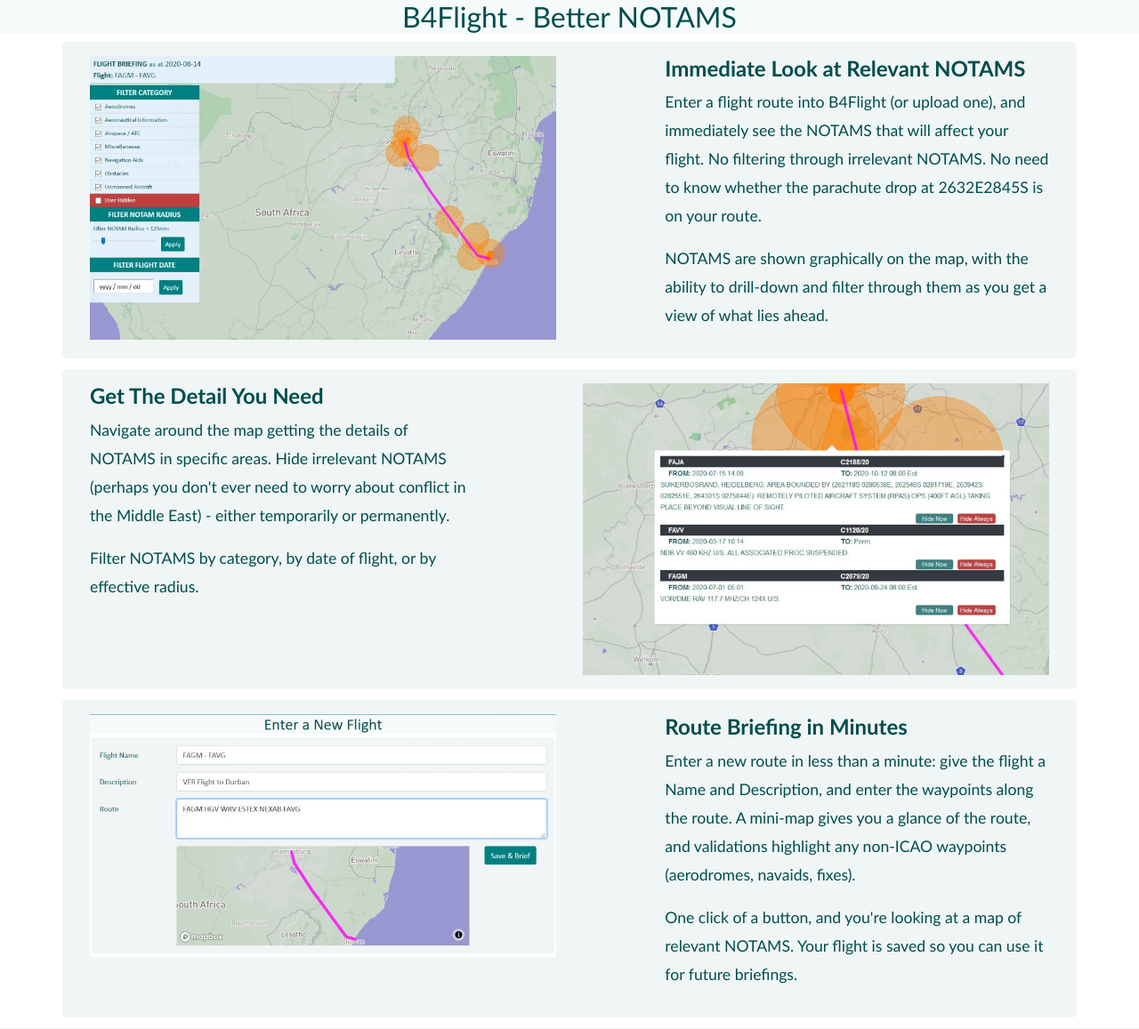
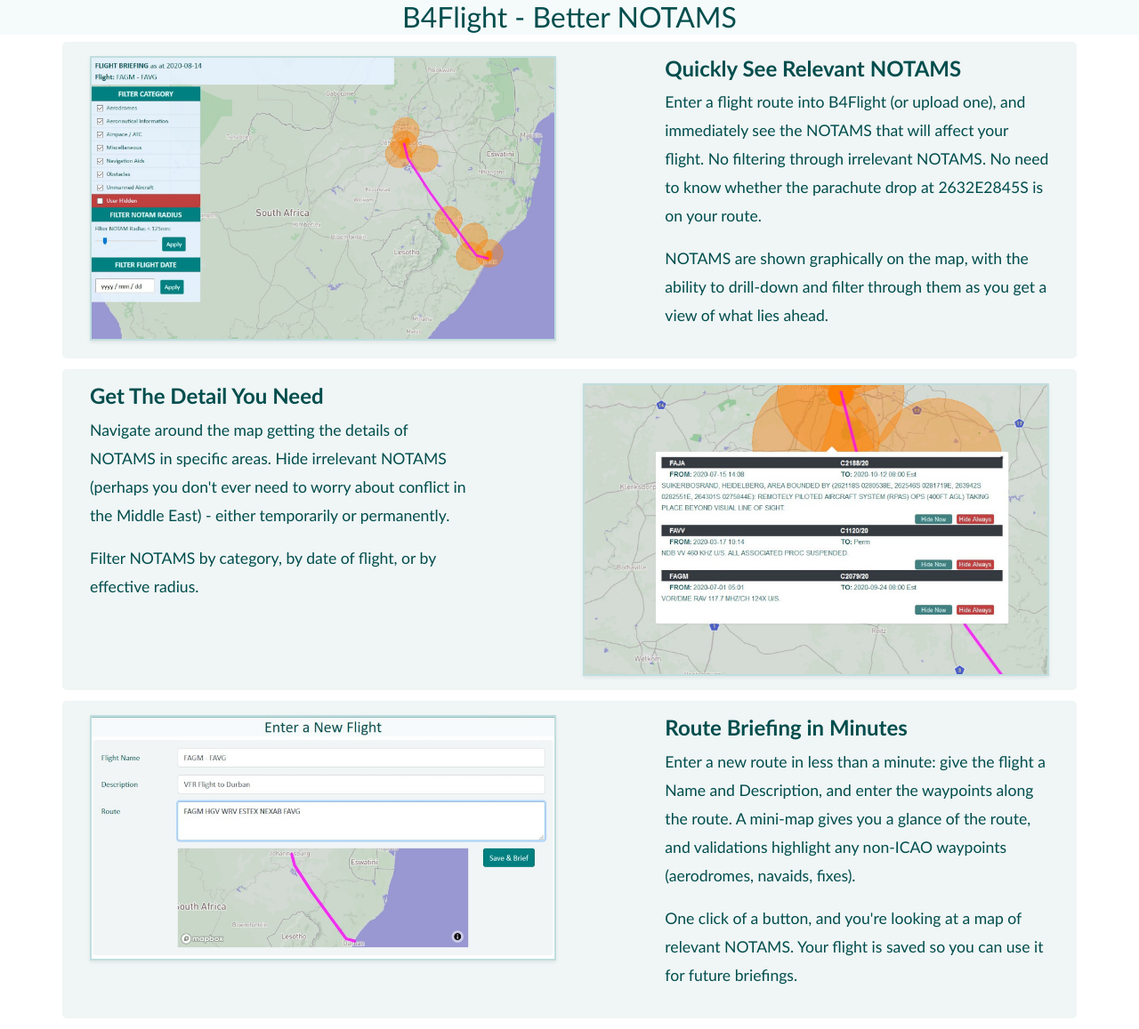
Before and after one commit to yyqyu/B4Flight, a Flask app: page / in a window 1280 px wide. Shown: the part 51-1208 px from the top of the page at 89% size. Run offline with Flask 2, Linux system fonts and the light colour scheme; parts of the project's set-up code (start-up, migrations or seed data) failed here and were passed over; some libraries are stand-ins or nearby versions.

Commit message:
Updated Index Page Format

```diff
--- a/B4Flight/src/flightbriefing/static/b4flight.css
+++ b/B4Flight/src/flightbriefing/static/b4flight.css
@@ -7,14 +7,21 @@ body {
 	color: rgb(0, 77, 77);
 }
 
-div.home-page-text {
+div.home-page {
 	font-size: 1.1rem;
 	font-weight: lighter;
 	line-height: 2rem;
 }
 
-h2.home-page-text {
+h2.home-page {
 	font-weight: bolder;
+	font-size: x-large;
+}
+
+img.home-page {
+    border-width: 2px;
+    border-style: solid;
+    border-color: rgba(0,128,128,0.2);
 }
 
 .bflight-form-login {
@@ -81,12 +88,12 @@ h2.home-page-text {
 	color: rgb(230,255,255);
 }
 
-.bflight-navitem.bflight-nav-user a:hover {
+a.bflight-nav-user:hover {
 	color: rgb(0, 77, 77);
 	background-color: rgb(255,255,255);
 	text-decoration: none;
 }
-.bflight-navitem.bflight-nav-user a {
+a.bflight-nav-user {
 	color: rgb(0, 77, 77);
 }
 
@@ -97,6 +104,8 @@ h2.home-page-text {
 	margin-top: 0.5rem;
 	padding-left: 0.5rem;
 	padding-right: 0.5rem;
+	padding-top: 0.1rem;
+	padding-bottom: 0.1rem;
 	border-radius: 5px;
 }
 
--- a/B4Flight/src/flightbriefing/templates/index.html
+++ b/B4Flight/src/flightbriefing/templates/index.html
@@ -14,11 +14,11 @@
 <div class="container">
 	<div class="row bflight-panel">
 		<div class="col-sm-6">
-			<img class="img-fluid" src="{{url_for('static', filename='img/flight-map.jpg')}}" alt="View Notam Details">
+			<img class="img-fluid home-page shadow-sm" src="{{url_for('static', filename='img/flight-map.jpg')}}" alt="View Notam Details">
 		</div>
 		<div class="col-sm-5 offset-sm-1">
-			<h2 class="home-page-text">Immediate Look at Relevant NOTAMS</h2>
-			<div class="home-page-text">
+			<h2 class="home-page">Quickly See Relevant NOTAMS</h2>
+			<div class="home-page">
 				<p>Enter a flight route into B4Flight (or upload one), and immediately see the NOTAMS that will affect your flight.
 				No filtering through irrelevant NOTAMS.  No need to know whether the parachute drop at 2632E2845S is on your route.</p>
 				<p>NOTAMS are shown graphically on the map, with the ability to drill-down and filter through them as you get a view of what lies ahead.</p>
@@ -28,25 +28,25 @@
 
 	<div class="row bflight-panel">
 		<div class="col-sm-5">
-			<h2 class="home-page-text">Get The Detail You Need</h2>
-			<div class="home-page-text">
+			<h2 class="home-page">Get The Detail You Need</h2>
+			<div class="home-page">
 				<p>Navigate around the map getting the details of NOTAMS in specific areas.
 				Hide irrelevant NOTAMS (perhaps you don't ever need to worry about conflict in the Middle East) - either temporarily or permanently.</p>
 				<p>Filter NOTAMS by category, by date of flight, or by effective radius.</p>
 			</div>
 		</div>
 		<div class="offset-sm-1 col-sm-6 ">
-			<img class="img-fluid" src="{{url_for('static', filename='img/notam-view.jpg')}}" alt="Overview of Notams along a route">
+			<img class="img-fluid home-page shadow-sm" src="{{url_for('static', filename='img/notam-view.jpg')}}" alt="Overview of Notams along a route">
 		</div>
 	</div>
 
 	<div class="row bflight-panel">
 		<div class="col-sm-6 ">
-			<img class="img-fluid" src="{{url_for('static', filename='img/create-flight.jpg')}}" alt="Create a New Flight Route">
+			<img class="img-fluid home-page shadow-sm" src="{{url_for('static', filename='img/create-flight.jpg')}}" alt="Create a New Flight Route">
 		</div>
 		<div class="offset-sm-1 col-sm-5">
-			<h2 class="home-page-text">Route Briefing in Minutes</h2>
-			<div class="home-page-text">
+			<h2 class="home-page">Route Briefing in Minutes</h2>
+			<div class="home-page">
 				<p>Enter a new route in less than a minute: give the flight a Name and Description, and enter the waypoints along the route.
 				A mini-map gives you a glance of the route, and validations highlight any non-ICAO waypoints (aerodromes, navaids, fixes).</p>
 				<p>One click of a button, and you're looking at a map of relevant NOTAMS.  Your flight is saved so you can use it for future briefings.</p>
```
